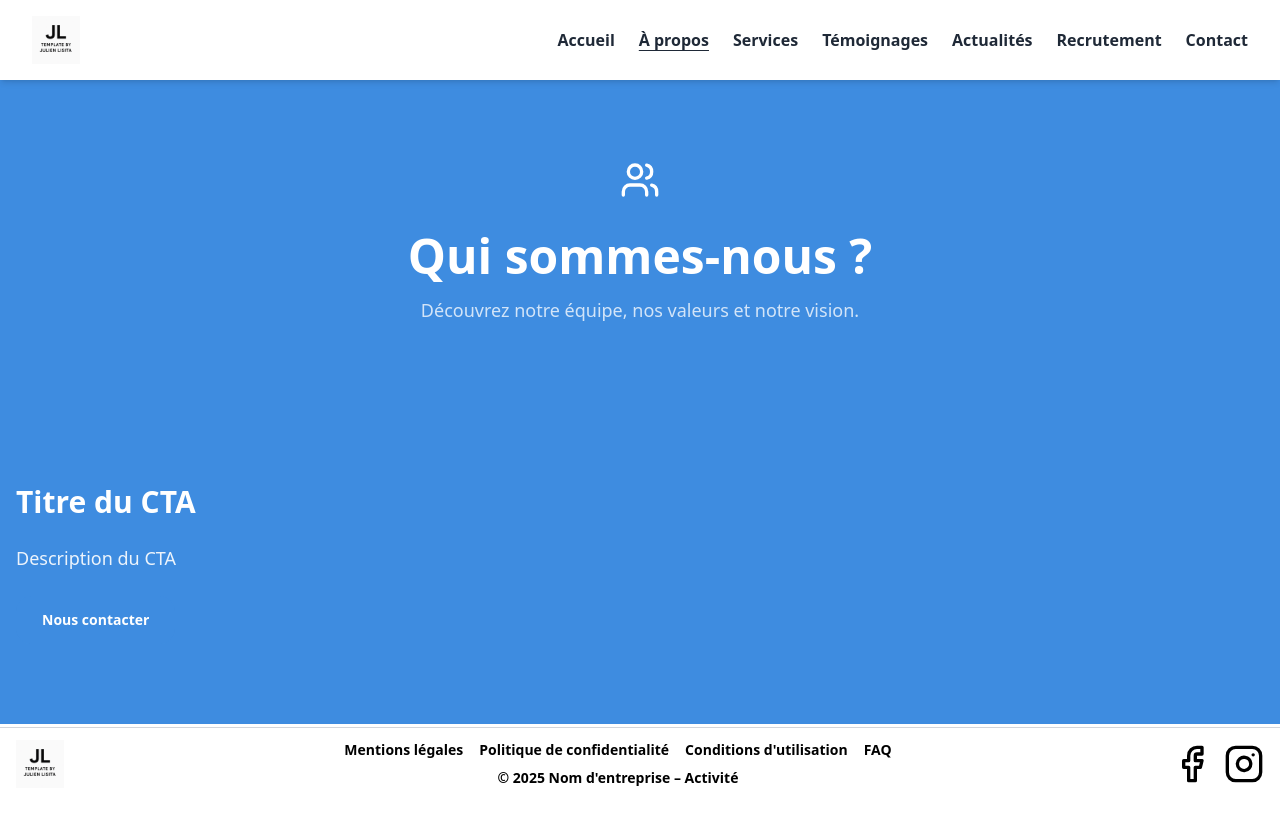
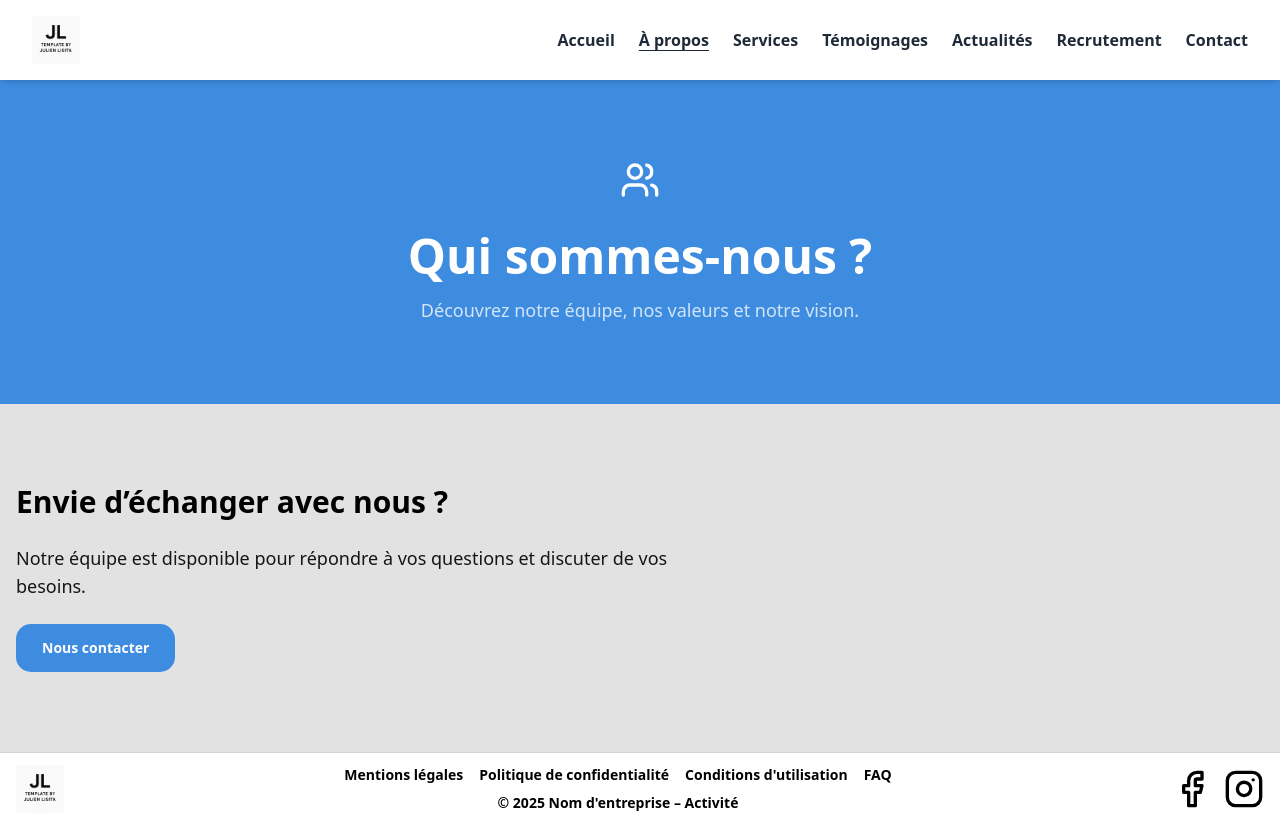
Before and after one commit to julienlisita/nextjs-ts-tailwind-template, a Next.js app: page /about in a window 1280 px wide. Before the commit the page ends 800 px from the top, so only its background shows below. Built offline with nearby package versions, Linux system fonts and the light colour scheme.

Commit message:
feat(cta): add tailored CTA content for all pages (home, about, services, testimonials, news, jobs)

```diff
--- a/src/components/pages/About.tsx
+++ b/src/components/pages/About.tsx
@@ -14,8 +14,8 @@ export default function About() {
         align="center"
       />
       <Cta
-        title="Titre du CTA"
-        description="Description du CTA"
+        title="Envie d’échanger avec nous ?"
+        description="Notre équipe est disponible pour répondre à vos questions et discuter de vos besoins."
         align="left"
         primaryLabel="Nous contacter"
         primaryHref="/contact"
--- a/src/components/pages/Home.tsx
+++ b/src/components/pages/Home.tsx
@@ -16,8 +16,8 @@ export default function Home() {
       <TestimonialsSectionHomeServer />
       <NewsSectionHomeServer />
       <Cta
-        title="Titre du CTA"
-        description="Description du CTA"
+        title="Prêt à en savoir plus ?"
+        description="Contactez-nous dès aujourd’hui pour découvrir comment nous pouvons vous accompagner."
         align="left"
         primaryLabel="Nous contacter"
         primaryHref="/contact"
--- a/src/components/pages/News.tsx
+++ b/src/components/pages/News.tsx
@@ -16,8 +16,8 @@ export default function NewsPageView() {
       />
       <NewsSectionServer />
       <Cta
-        title="Titre du CTA"
-        description="Description du CTA"
+        title="Ne manquez pas nos prochaines actualités"
+        description="Pour rester informé ou poser vos questions, contactez notre équipe."
         align="left"
         primaryLabel="Nous contacter"
         primaryHref="/contact"
--- a/src/components/pages/Recruitment.tsx
+++ b/src/components/pages/Recruitment.tsx
@@ -5,6 +5,7 @@ import JobOffersSectionServer from '../section/JobOffersSectionServer';
 import { Suspense } from 'react';
 import HeroIntro from '../section/HeroIntro';
 import { FileText } from 'lucide-react';
+import Cta from '../ui/Cta';
 
 export default async function Recruitment() {
   return (
@@ -19,6 +20,13 @@ export default async function Recruitment() {
       <Suspense fallback={<div>Chargement…</div>}>
         <RecruitmentClient />;
       </Suspense>
+      <Cta
+        title="Rejoignez notre équipe"
+        description="Vous partagez nos valeurs ? Découvrez nos opportunités et contactez-nous pour postuler."
+        align="left"
+        primaryLabel="Nous contacter"
+        primaryHref="/contact"
+      />
     </>
   );
 }
--- a/src/components/pages/RecruitmentClient.tsx
+++ b/src/components/pages/RecruitmentClient.tsx
@@ -9,7 +9,6 @@ import { useEffect, useState } from 'react';
 import Section from '../common/Section';
 import SectionTitle from '../ui/SectionTitle';
 import SectionWrapper from '../common/SectionWrapper';
-import Cta from '../ui/Cta';
 import { useRouter, useSearchParams } from 'next/navigation';
 
 export default function RecruitmentClient() {
@@ -48,9 +47,6 @@ export default function RecruitmentClient() {
           </p>
         </SectionWrapper>
       </Section>
-
-      <Cta />
-
       <Modal isOpen={isOpen} onClose={close}>
         <JobApplicationForm jobTitle={applyTitle ?? ''} />
       </Modal>
--- a/src/components/pages/Services.tsx
+++ b/src/components/pages/Services.tsx
@@ -18,8 +18,8 @@ export default function ServicesFeatures() {
       />
       <ServicesSection />
       <Cta
-        title="Titre du CTA"
-        description="Description du CTA"
+        title="Bénéficiez de nos services"
+        description="Nos experts sont prêts à vous accompagner. Discutons ensemble de votre projet."
         align="left"
         primaryLabel="Nous contacter"
         primaryHref="/contact"
--- a/src/components/pages/Testimonials.tsx
+++ b/src/components/pages/Testimonials.tsx
@@ -18,8 +18,8 @@ export default function TestimonialsPageView() {
       />
       <TestimonialsSectionServer />
       <Cta
-        title="Titre du CTA"
-        description="Description du CTA"
+        title="Faites partie de nos clients satisfaits"
+        description="Rejoignez ceux qui nous font déjà confiance. Contactez-nous pour commencer l’aventure."
         align="left"
         primaryLabel="Nous contacter"
         primaryHref="/contact"
--- a/src/components/ui/Cta.css
+++ b/src/components/ui/Cta.css
@@ -3,8 +3,8 @@
 /* Base section */
 .cta-section {
   @apply py-12 sm:py-16 lg:py-20;
-  background-color: #3e8ce0; /* bleu principal */
-  color: white;
+  background-color: #e2e2e2; /* bleu principal */
+  color: black;
 }
 
 /* Title */
```
